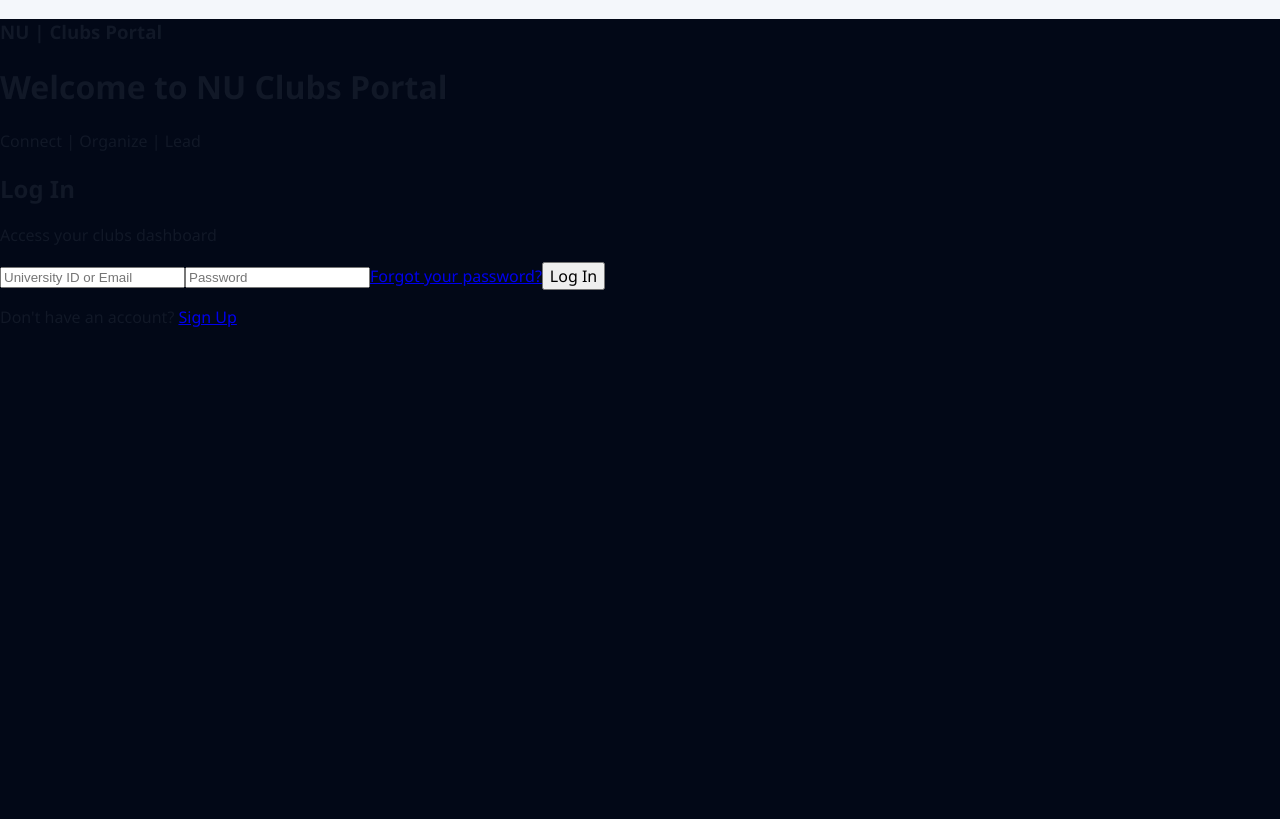
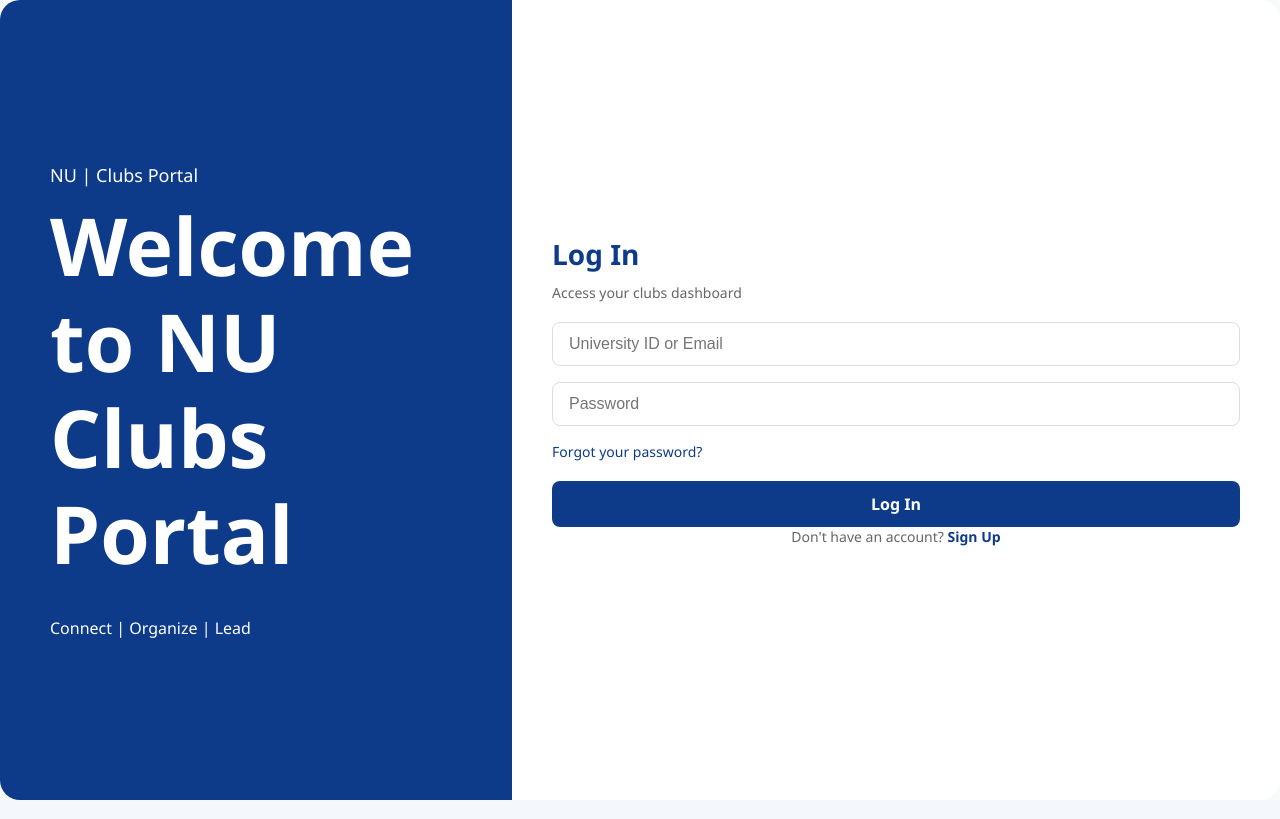
Before and after one commit to FarahAbdullah11/NU-CLUBS, a React (Vite) app: page /login in a window 1280 px wide. Built offline with nearby package versions, Linux system fonts and the light colour scheme.

Commit message:
fixed the missing LoginPage.css content

```diff
--- a/src/components/LoginPage.css
+++ b/src/components/LoginPage.css
@@ -0,0 +1,127 @@
+/* src/components/LoginPage.css */
+.login-container {
+    display: flex;
+    height: 100vh;
+    font-family: 'Segoe UI', Tahoma, Geneva, Verdana, sans-serif;
+    background-color: #f8f9fa;
+    margin: 0;
+    padding: 0;
+  }
+
+  .welcome-panel {
+    width: 40%;
+    background-color: #0d3b8a;
+    color: white;
+    padding: 50px;
+    display: flex;
+    flex-direction: column;
+    justify-content: center;
+    border-radius: 20px 0 0 20px;
+  }
+
+  .welcome-panel h3 {
+    font-size: 18px;
+    font-weight: 500;
+    margin-bottom: 10px;
+  }
+
+  .nu-bold {
+    font-weight: 900;
+  }
+
+  .welcome-panel h1 {
+    font-size: 80px;
+    font-weight: bold;
+    margin: 0 0 20px 0;
+    line-height: 1.2;
+  }
+
+  .tagline {
+    font-size: 20px;
+    font-weight: 500;
+    opacity: 0.9;
+  }
+
+  .login-form {
+    width: 60%;
+    background-color: white;
+    padding: 40px;
+    display: flex;
+    flex-direction: column;
+    justify-content: center;
+    border-radius: 0 20px 20px 0;
+  }
+
+  .login-form h2 {
+    font-size: 28px;
+    color: #0d3b8a;
+    margin: 0 0 10px 0;
+    font-weight: bold;
+  }
+
+  .login-form p {
+    color: #666;
+    margin: 0 0 20px 0;
+    font-size: 14px;
+  }
+
+  .login-form input {
+    width: 100%;
+    padding: 12px 16px;
+    margin-bottom: 16px;
+    border: 1px solid #ddd;
+    border-radius: 8px;
+    font-size: 16px;
+    box-sizing: border-box;
+  }
+
+  .login-form input:focus {
+    outline: none;
+    border-color: #0d3b8a;
+    box-shadow: 0 0 0 2px rgba(13, 59, 138, 0.1);
+  }
+
+  .forgot-password {
+    color: #0d3b8a;
+    text-decoration: none;
+    font-size: 14px;
+    margin-bottom: 20px;
+    align-self: flex-start;
+  }
+
+  .forgot-password:hover {
+    text-decoration: underline;
+  }
+
+  .login-button {
+    width: 100%;
+    padding: 12px;
+    background-color: #0d3b8a;
+    color: white;
+    border: none;
+    border-radius: 8px;
+    font-size: 16px;
+    font-weight: 600;
+    cursor: pointer;
+  }
+
+  .login-button:hover {
+    background-color: #0a2c6a;
+  }
+
+  .signup-link {
+    margin-top: 20px;
+    font-size: 14px;
+    color: #666;
+    text-align: center;
+  }
+
+  .signup-link a {
+    color: #0d3b8a;
+    text-decoration: none;
+    font-weight: 600;
+  }
+
+  .signup-link a:hover {
+    text-decoration: underline;
+  }
```
